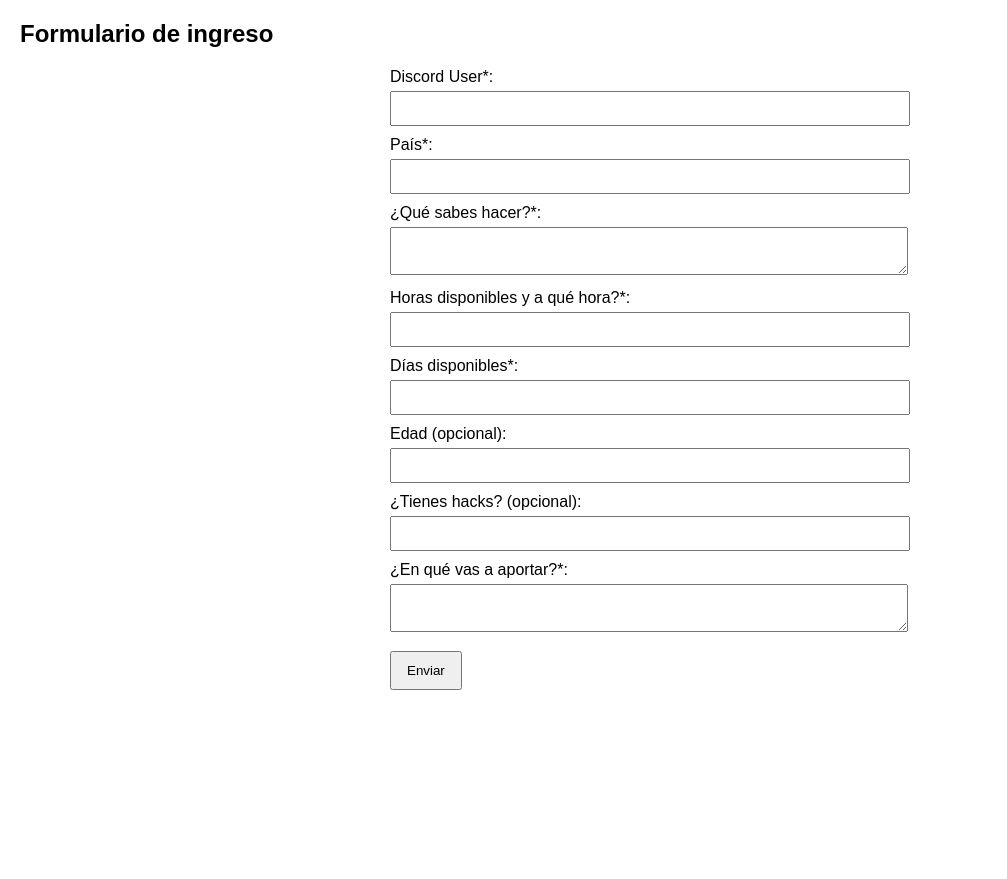
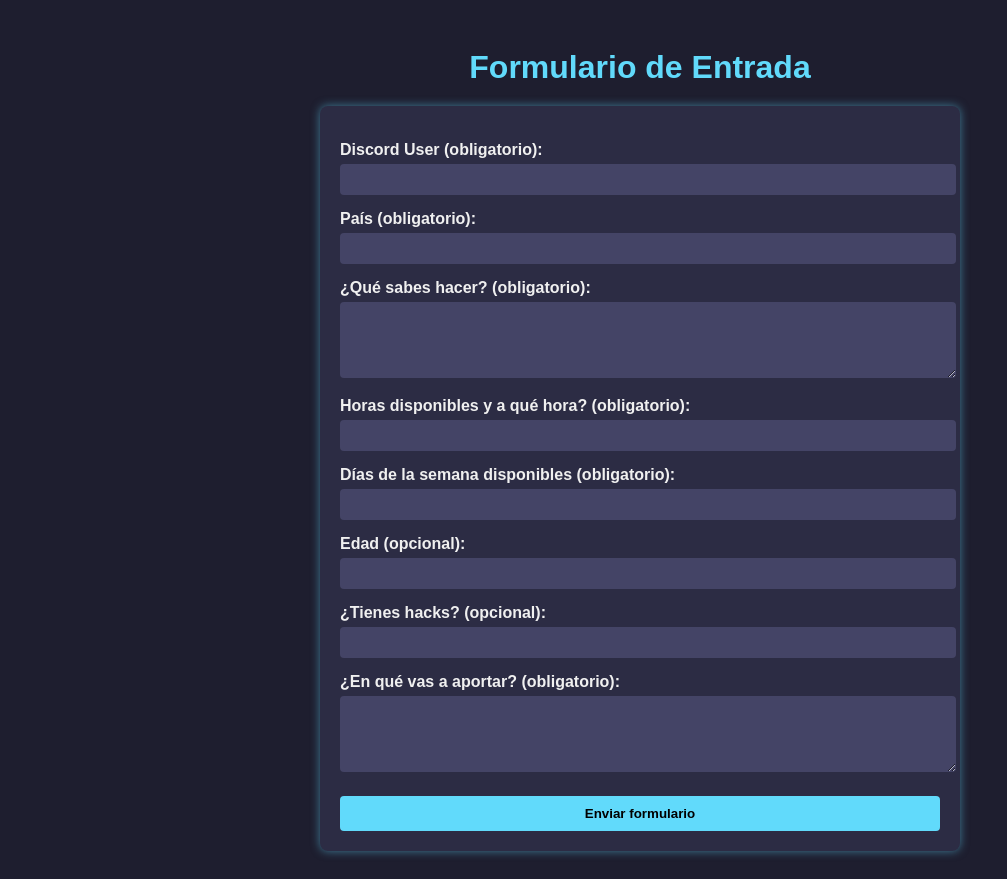
Before and after one commit to lingshen59/-, a Flask app: page / in a window 1280 px wide. Shown: the whole page, without its empty margins (0-1007 px from the left). Before the commit the page ends 690 px from the top, so only its background shows below. Run offline with Flask 3, Linux system fonts and the light colour scheme.

Commit message:
Update form.html

```diff
--- a/templates/form.html
+++ b/templates/form.html
@@ -1,44 +1,110 @@
 <!DOCTYPE html>
-<html>
+<html lang="es">
 <head>
-    <meta charset="UTF-8">
-    <title>Formulario</title>
-    <style>
-        body { font-family: Arial, sans-serif; margin: 20px; }
-        form { max-width: 500px; margin: auto; }
-        label { display: block; margin-top: 10px; }
-        input, textarea { width: 100%; padding: 8px; margin-top: 5px; }
-        button { margin-top: 15px; padding: 10px 15px; }
-    </style>
+  <meta charset="UTF-8" />
+  <meta name="viewport" content="width=device-width, initial-scale=1" />
+  <title>Formulario de Entrada</title>
+  <style>
+    body {
+      background-color: #1e1e2f;
+      color: #f0f0f0;
+      font-family: Arial, sans-serif;
+      padding: 20px;
+    }
+    h1 {
+      color: #61dafb;
+      text-align: center;
+      margin-bottom: 20px;
+    }
+    form {
+      max-width: 600px;
+      margin: 0 auto;
+      background-color: #2c2c44;
+      padding: 20px;
+      border-radius: 8px;
+      box-shadow: 0 0 10px rgba(97, 218, 251, 0.5);
+    }
+    label {
+      display: block;
+      margin-top: 15px;
+      font-weight: bold;
+    }
+    input[type="text"],
+    input[type="number"],
+    textarea,
+    select {
+      width: 100%;
+      padding: 8px;
+      margin-top: 5px;
+      border: none;
+      border-radius: 4px;
+      background-color: #444466;
+      color: #fff;
+      resize: vertical;
+    }
+    textarea {
+      min-height: 60px;
+    }
+    button {
+      margin-top: 20px;
+      width: 100%;
+      padding: 10px;
+      background-color: #61dafb;
+      border: none;
+      border-radius: 4px;
+      color: #000;
+      font-weight: bold;
+      cursor: pointer;
+      transition: background-color 0.3s ease;
+    }
+    button:hover {
+      background-color: #21a1f1;
+    }
+  </style>
+  <script>
+    // Protección básica contra click derecho y view source
+    document.addEventListener('contextmenu', event => event.preventDefault());
+    document.onkeydown = function(e) {
+      if(e.keyCode == 123) { // F12
+        return false;
+      }
+      if(e.ctrlKey && e.shiftKey && (e.keyCode == 'I'.charCodeAt(0) || e.keyCode == 'J'.charCodeAt(0))) {
+        return false;
+      }
+      if(e.ctrlKey && e.keyCode == 'U'.charCodeAt(0)) {
+        return false;
+      }
+    }
+  </script>
 </head>
 <body>
-    <h2>Formulario de ingreso</h2>
-    <form method="post">
-        <label>Discord User*:
-            <input type="text" name="discord_user" required>
-        </label>
-        <label>País*:
-            <input type="text" name="pais" required>
-        </label>
-        <label>¿Qué sabes hacer?*:
-            <textarea name="skills" required></textarea>
-        </label>
-        <label>Horas disponibles y a qué hora?*:
-            <input type="text" name="horas" required>
-        </label>
-        <label>Días disponibles*:
-            <input type="text" name="dias" required>
-        </label>
-        <label>Edad (opcional):
-            <input type="text" name="edad">
-        </label>
-        <label>¿Tienes hacks? (opcional):
-            <input type="text" name="hacks">
-        </label>
-        <label>¿En qué vas a aportar?*:
-            <textarea name="aportar" required></textarea>
-        </label>
-        <button type="submit">Enviar</button>
-    </form>
+  <h1>Formulario de Entrada</h1>
+  <form method="POST" action="/">
+    <label for="discord_user">Discord User (obligatorio):</label>
+    <input type="text" id="discord_user" name="discord_user" required />
+
+    <label for="pais">País (obligatorio):</label>
+    <input type="text" id="pais" name="pais" required />
+
+    <label for="skills">¿Qué sabes hacer? (obligatorio):</label>
+    <textarea id="skills" name="skills" required></textarea>
+
+    <label for="horas">Horas disponibles y a qué hora? (obligatorio):</label>
+    <input type="text" id="horas" name="horas" required />
+
+    <label for="dias">Días de la semana disponibles (obligatorio):</label>
+    <input type="text" id="dias" name="dias" required />
+
+    <label for="edad">Edad (opcional):</label>
+    <input type="number" id="edad" name="edad" />
+
+    <label for="hacks">¿Tienes hacks? (opcional):</label>
+    <input type="text" id="hacks" name="hacks" />
+
+    <label for="aportar">¿En qué vas a aportar? (obligatorio):</label>
+    <textarea id="aportar" name="aportar" required></textarea>
+
+    <button type="submit">Enviar formulario</button>
+  </form>
 </body>
 </html>
```
